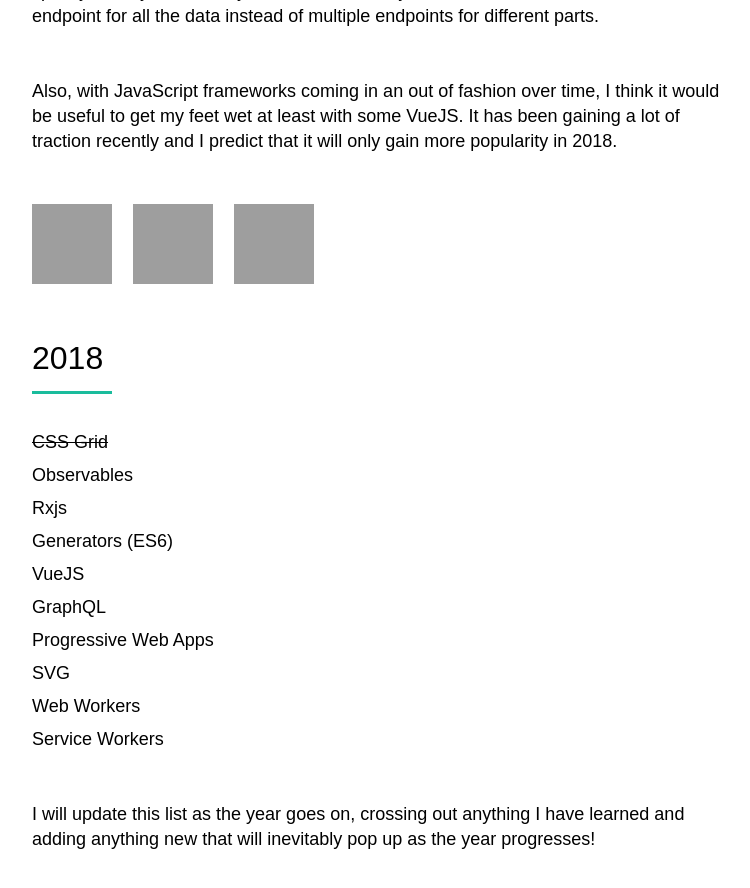
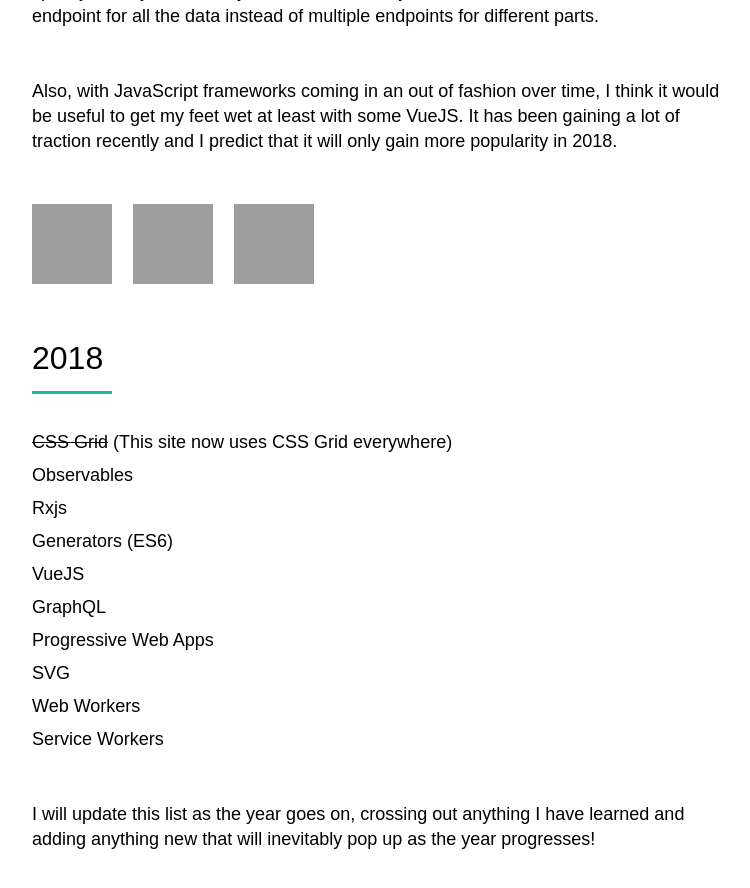
Before and after one commit to ezeikel/ezeikel-personal-blog-web, a Jekyll site: the page built from _posts/2018-01-15-learning-objectives-2017-vs-2018.md, in a window 1280 px wide and 900 px high, scrolled down 1573 px, cut to the strip 0-888 px from the top of the window. Shown: the whole strip, without its empty margins (254-1004 px from the left). Built offline with Jekyll 4.4.1, drawn with Linux system fonts in a browser that asks for light colours; nearby versions of some CDN libraries; comment, search, counter and statistics services are not loaded; grey boxes are pictures that could not be loaded.

Commit message:
CSS grid comment on last post.

```diff
--- a/_posts/2018-01-15-learning-objectives-2017-vs-2018.md
+++ b/_posts/2018-01-15-learning-objectives-2017-vs-2018.md
@@ -46,7 +46,7 @@ Also, with JavaScript frameworks coming in an out of fashion over time, I think
 ![vuejs-logo](https://vuejs.org/images/logo.png)
 
 ## 2018
-* ~~CSS Grid~~
+* ~~CSS Grid~~ (This site now uses CSS Grid everywhere)
 * Observables
 * Rxjs
 * Generators (ES6)
```
